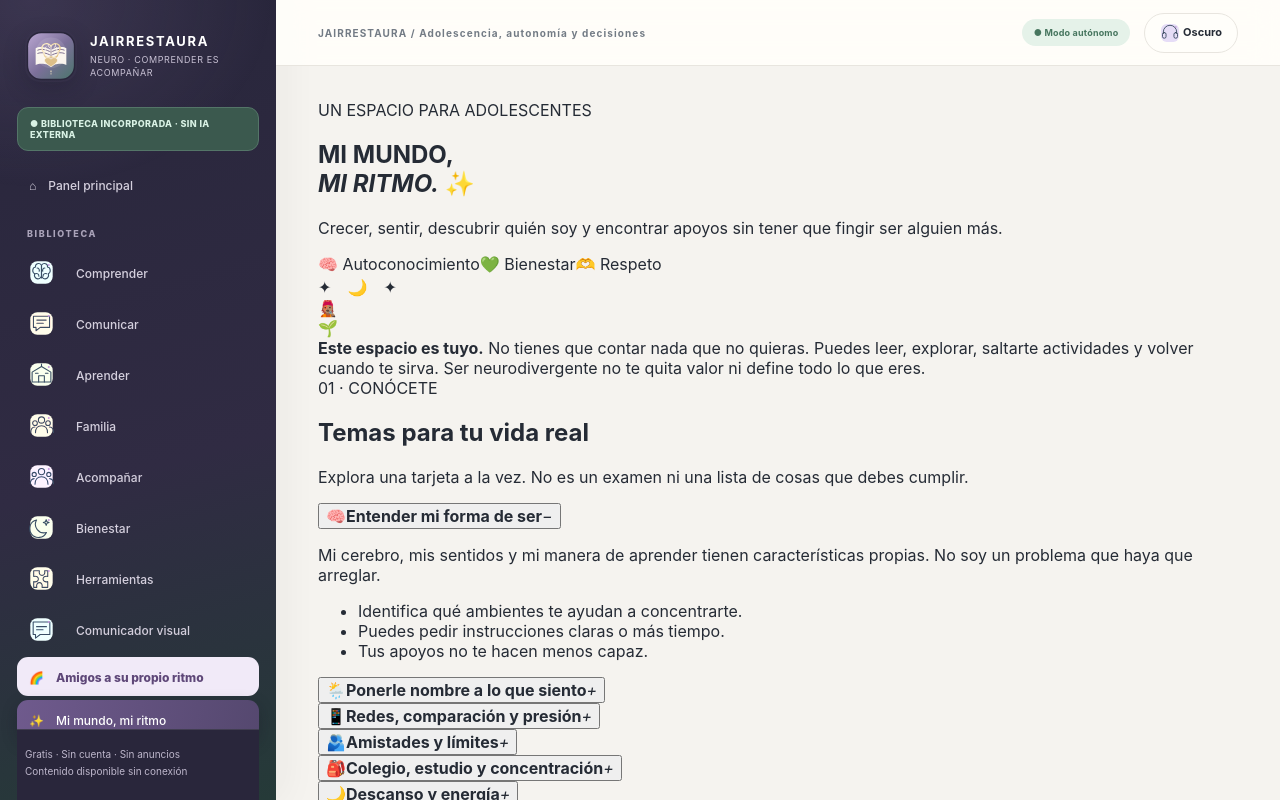
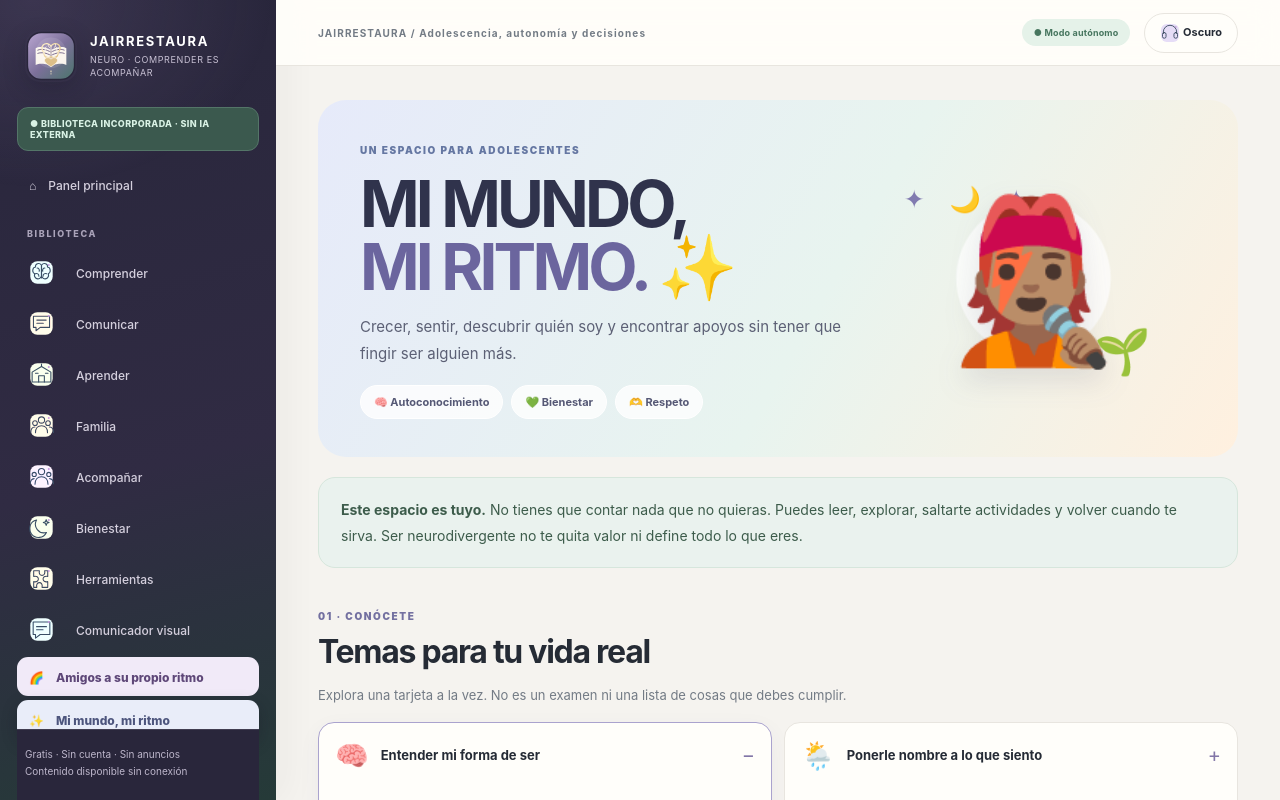
Before and after one commit to jairdiosdeher-collab/jairrestaura-neuro, a React (Vite) app: page / in a window 1280 px wide. Both pictures are taken after a click on the button "✨ Mi mundo, mi ritmo". Shown: the top 800 px of the page. Built offline with nearby package versions, Linux system fonts and the light colour scheme.

Commit message:
Diseña módulo adolescente adaptable y accesible

```diff
--- a/src/styles.css
+++ b/src/styles.css
@@ -534,3 +534,67 @@ button:disabled{filter:saturate(.5)}
 .child-nav{background:#f1eaf8!important;color:#5e4778!important;font-weight:800!important}
 @media(max-width:800px){.child-hero{grid-template-columns:1fr;padding:25px}.child-hero-art{min-height:160px}.child-story{grid-template-columns:1fr}.child-story-art{min-height:130px}.child-mission-grid{grid-template-columns:1fr}.child-words{grid-template-columns:1fr}.child-words-art{font-size:52px}.child-words-list{grid-template-columns:1fr 1fr}}
 @media(max-width:480px){.child-hero{padding:21px 17px}.child-hero-copy p{font-size:13px}.child-hero-art{min-height:130px}.child-friends{font-size:25px}.child-welcome{padding:15px;font-size:13px}.child-story{padding:15px}.child-words{padding:15px}.child-words-list{grid-template-columns:1fr}.child-mission{padding:16px}.child-mission>p{min-height:0}}
+
+
+/* MÓDULO ADOLESCENTE · MI MUNDO, MI RITMO */
+.teen-module{max-width:1320px}
+.teen-hero{display:grid;grid-template-columns:1.2fr .8fr;gap:24px;align-items:center;padding:38px 42px;border-radius:28px;background:linear-gradient(120deg,#e6eafa,#e8f4ef 55%,#fff0df);color:#292b43;overflow:hidden}
+.teen-kicker{font-size:10px;letter-spacing:.16em;font-weight:900;color:#6577a2}
+.teen-copy h1{font-size:clamp(38px,5vw,64px);line-height:.98;letter-spacing:-.06em;margin:15px 0;color:#30334c}
+.teen-copy h1 em{font-style:normal;color:#6b659e}
+.teen-copy p{font-size:15px;line-height:1.8;max-width:570px;color:#5c6075}
+.teen-tags{display:flex;gap:8px;flex-wrap:wrap;margin-top:18px}
+.teen-tags span{background:#ffffffc9;border:1px solid #fff;border-radius:30px;padding:9px 13px;font-size:11px;font-weight:750;color:#555875}
+.teen-art{min-height:235px;position:relative;display:grid;place-items:center;background:radial-gradient(circle,#ffffffb8 0 38%,transparent 39%);border-radius:50%}
+.teen-person{font-size:clamp(100px,13vw,160px);filter:drop-shadow(0 12px 14px #40436b20)}
+.teen-orbit{position:absolute;top:18px;left:10%;font-size:25px;color:#817bb0}
+.teen-spark{position:absolute;bottom:18px;right:14%;font-size:45px}
+.teen-welcome{margin:20px 0 34px;padding:19px 22px;border-radius:17px;background:#eaf2ee;border:1px solid #d6e6dc;color:#3d5c4b;font-size:14px;line-height:1.8}
+.teen-block{margin:36px 0}
+.teen-heading{margin-bottom:16px}
+.teen-heading>span{font-size:10px;font-weight:900;letter-spacing:.16em;color:#7370a0}
+.teen-heading h2{font-size:clamp(23px,3vw,32px);letter-spacing:-.04em;margin:8px 0;color:var(--text)}
+.teen-heading p{font-size:13px;line-height:1.7;color:var(--muted);max-width:780px}
+.teen-topic-grid{display:grid;grid-template-columns:repeat(2,minmax(0,1fr));gap:12px}
+.teen-topic{border:1px solid var(--line);border-radius:16px;background:var(--surface);overflow:hidden}
+.teen-topic.expanded{border-color:#aaa3ce;box-shadow:0 7px 22px #4c477b0d}
+.teen-topic-head{width:100%;display:flex;align-items:center;gap:12px;padding:16px;border:0;background:transparent;text-align:left;color:var(--text)}
+.teen-topic-head>span{font-size:27px}
+.teen-topic-head b{font-size:13px;flex:1}
+.teen-topic-head i{font-style:normal;font-size:20px;color:#8276a7}
+.teen-topic-body{padding:0 17px 17px 55px}
+.teen-topic-body p,.teen-topic-body li{font-size:12px;line-height:1.8;color:var(--muted)}
+.teen-topic-body ul{padding-left:18px}
+.teen-mood-row{display:grid;grid-template-columns:repeat(5,minmax(0,1fr));gap:9px}
+.teen-mood-row button{display:grid;justify-items:center;gap:8px;padding:15px 8px;border:1px solid var(--line);border-radius:14px;background:var(--surface);color:var(--text)}
+.teen-mood-row button>span{font-size:28px}
+.teen-mood-row button b{font-size:10px;text-align:center}
+.teen-mood-row button.selected{border:2px solid #7e78a8;background:var(--pale)}
+.teen-kindness{margin-top:13px;padding:15px 17px;border-radius:13px;background:#edf4ef;color:#3c6149;font-size:12px;line-height:1.8}
+.teen-kindness p{margin-bottom:0}
+.teen-tool-tabs{display:flex;flex-wrap:wrap;gap:8px;margin-bottom:12px}
+.teen-tool-tabs button{padding:10px 13px;border:1px solid var(--line);border-radius:30px;background:var(--surface);font-size:11px;color:var(--text)}
+.teen-tool-tabs button.active{background:#e9e9f5;border-color:#b8b5d4;color:#4c4d78;font-weight:800}
+.teen-tool-card{padding:20px 22px;border-radius:18px;background:var(--surface);border:1px solid var(--line)}
+.teen-tool-card h3{font-size:16px}
+.teen-tool-card li{font-size:13px;line-height:1.9;color:var(--muted);padding:3px 0}
+.teen-tool-card small{display:block;margin-top:12px;color:var(--muted);font-size:10px;line-height:1.7}
+.teen-support-grid{display:grid;grid-template-columns:repeat(3,minmax(0,1fr));gap:11px}
+.teen-support-grid>div{padding:17px;border-radius:15px;background:var(--surface);border:1px solid var(--line)}
+.teen-support-grid span{font-size:28px;display:block;margin-bottom:9px}
+.teen-support-grid b{font-size:13px}
+.teen-support-grid p{font-size:11px;line-height:1.7;color:var(--muted)}
+.teen-help-label{display:block;margin-top:16px;font-size:12px;font-weight:750;color:var(--text)}
+.teen-help-label textarea{display:block;width:100%;min-height:90px;margin-top:8px;padding:13px;border:1px solid var(--line);border-radius:12px;background:var(--surface);color:var(--text);font-size:13px;line-height:1.7}
+.teen-privacy{font-size:10px;color:var(--muted)}
+.teen-safety{display:flex;gap:16px;margin:28px 0;padding:20px;border-radius:18px;background:#fff2e8;border:1px solid #f0d4c2;color:#704b3c}
+.teen-safety>span{font-size:38px}
+.teen-safety h2{font-size:18px;margin:0 0 8px;color:#714832}
+.teen-safety p{font-size:12px;line-height:1.8}
+.teen-adult-note{margin:25px 0;padding:18px 20px;border-left:5px solid #9b9ac5;border-radius:12px;background:var(--pale)}
+.teen-adult-note b{font-size:13px}
+.teen-adult-note p{font-size:12px;line-height:1.8;color:var(--muted);margin-bottom:0}
+.teen-closing{text-align:center;padding:24px 14px;font-size:clamp(16px,2.4vw,22px);line-height:1.6;font-weight:850;color:#6c6898}
+.teen-nav{background:#e9edf9!important;color:#4d557d!important;font-weight:800!important}
+@media(max-width:800px){.teen-hero{grid-template-columns:1fr;padding:26px}.teen-art{min-height:160px}.teen-topic-grid{grid-template-columns:1fr}.teen-support-grid{grid-template-columns:1fr 1fr}.teen-mood-row{grid-template-columns:repeat(3,minmax(0,1fr))}}
+@media(max-width:480px){.teen-hero{padding:21px 17px}.teen-copy p{font-size:13px}.teen-art{min-height:130px}.teen-person{font-size:110px}.teen-welcome{padding:15px;font-size:13px}.teen-topic-head{padding:14px}.teen-topic-body{padding-left:52px}.teen-mood-row{grid-template-columns:repeat(2,minmax(0,1fr))}.teen-support-grid{grid-template-columns:1fr}.teen-safety{padding:15px;gap:10px}.teen-safety>span{font-size:29px}.teen-safety h2{font-size:16px}}
```
